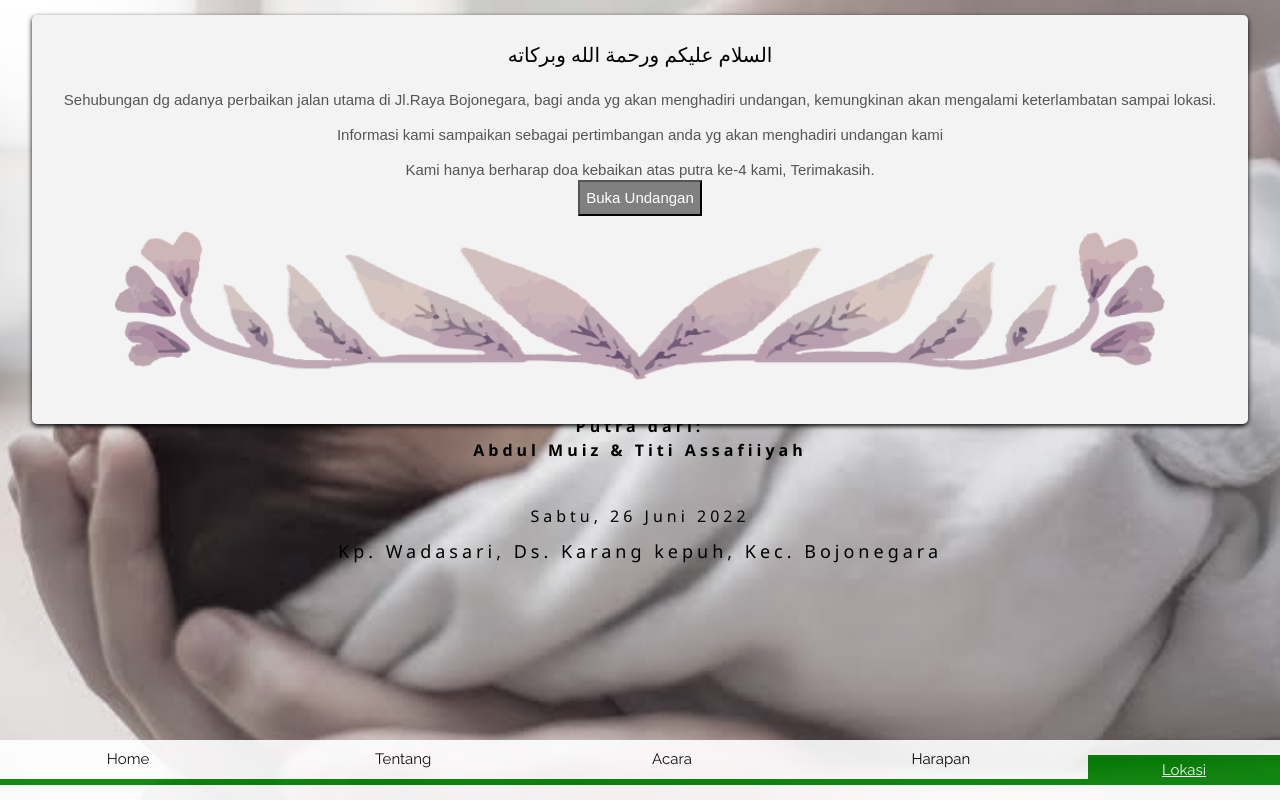
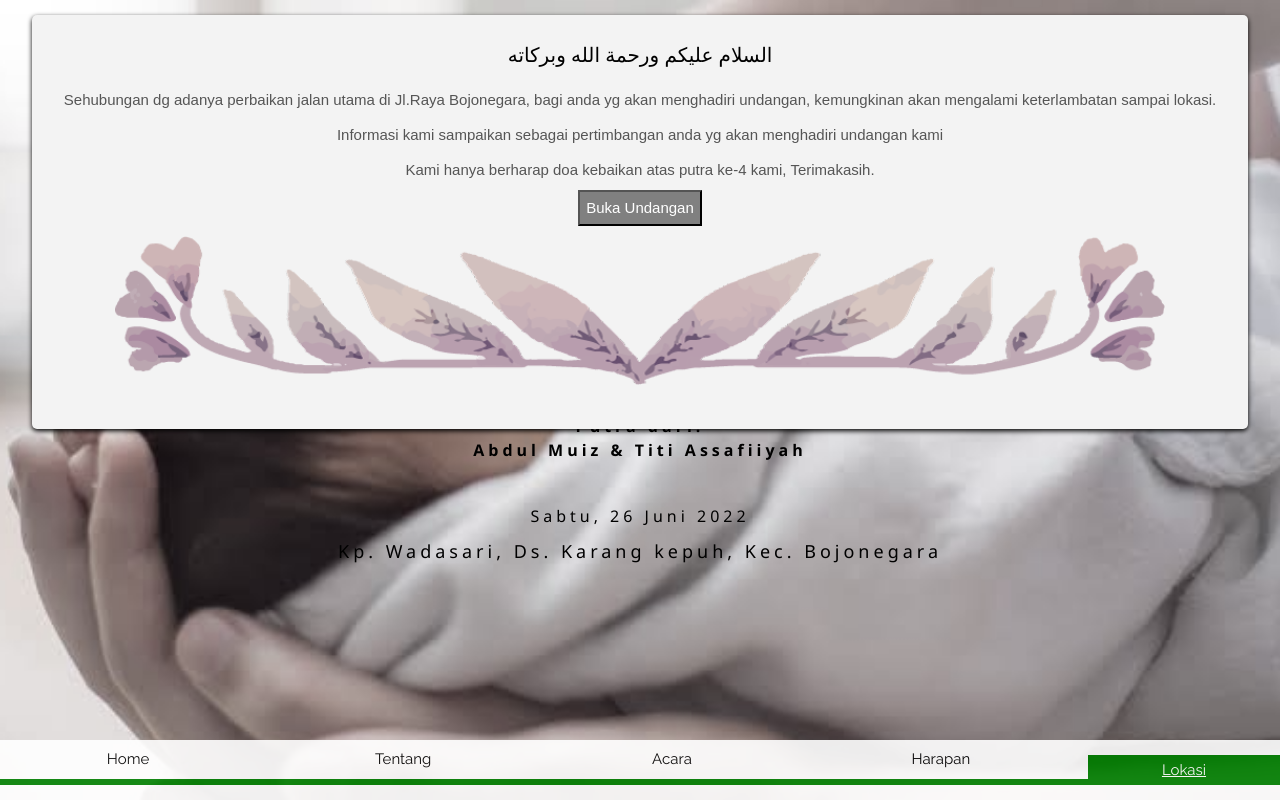
Before and after one commit to zayid22/aqiqah1, a plain HTML site: page index.html in a window 1280 px wide. Shown: the top 800 px of the page. Drawn offline with nearby package versions, Linux system fonts and the light colour scheme.

Commit message:
Update index.html

```diff
--- a/index.html
+++ b/index.html
@@ -110,7 +110,7 @@ return false;
 Sehubungan dg adanya perbaikan jalan utama di Jl.Raya Bojonegara, bagi anda yg akan menghadiri undangan, kemungkinan akan mengalami keterlambatan sampai lokasi.<p style="margin-top:-10px">
 Informasi kami sampaikan sebagai pertimbangan anda yg akan menghadiri undangan kami <p style="margin-top:-10px"> Kami hanya berharap doa kebaikan atas putra ke-4 kami, Terimakasih.
 
-<p style="margin-top:-20px">
+<p style="margin-top:-10px">
 <audio id="myAudio" loop>
   <source src="horse.ogg" type="audio/ogg">
   <source src="audio/BuahHati.mp3" type="audio/mpeg">
@@ -118,7 +118,7 @@ Informasi kami sampaikan sebagai pertimbangan anda yg akan menghadiri undangan k
 </audio>
 
 <button style="background-color:grey;color:white"class="close" onclick="window.location.href='#home';playAudio()" type="button" >Buka Undangan</button>
-<button onclick="window.location.href='#home';playAudio()" type="button" hidden>Pause Audio</button> <br>
+<button onclick="window.location.href='#home';playAudio()" type="button" hidden>Pause Audio</button> <p style="margin-top:-20px">
 <img class="w3-round-large w3-grayscale-min" src="foto/foto3.png" style="width:90%;margin:14px 0">
 <script>
 var x = document.getElementById("myAudio");
```
